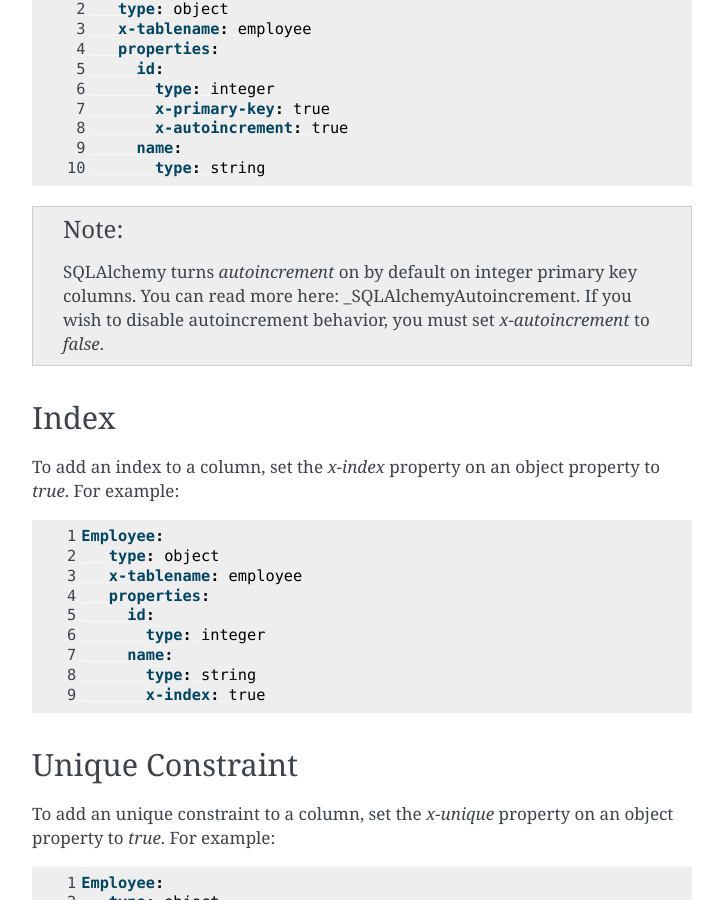
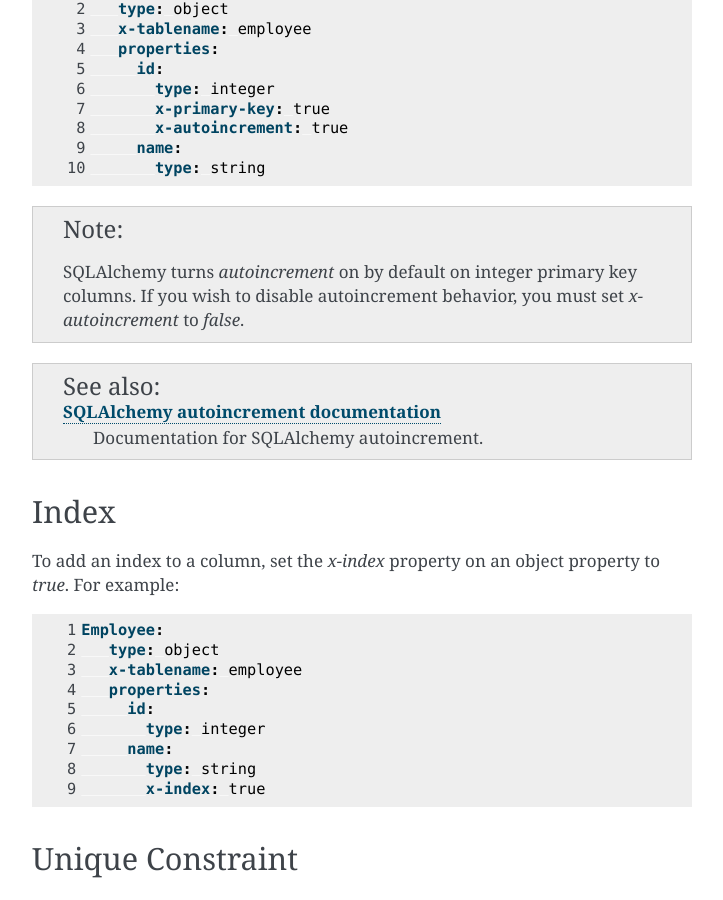
Before and after one commit to jdkandersson/OpenAlchemy, a Sphinx documentation site: the page built from docs/source/technical_details/column_modifiers.rst, in a window 1280 px wide and 900 px high, scrolled down 613 px. Shown: the whole window, without its empty margins (388-1111 px from the left). Built offline with Sphinx 7.4.7, drawn with Linux system fonts in a browser that asks for light colours; some of the changed text lies outside the part shown.

Commit message:
Added documentation

```diff
--- a/docs/source/technical_details/column_modifiers.rst
+++ b/docs/source/technical_details/column_modifiers.rst
@@ -42,9 +42,13 @@ For example:
 
 .. note::
     SQLAlchemy turns *autoincrement* on by default on integer primary key
-    columns. You can read more here: _SQLAlchemyAutoincrement. If you wish to
+    columns. If you wish to
     disable autoincrement behavior, you must set *x-autoincrement* to *false*.
-.. _SQLAlchemyAutoincrement: https://docs.sqlalchemy.org/en/13/core/metadata.html?highlight=autoincrement#sqlalchemy.schema.Column.__init__
+
+.. seealso::
+
+   `SQLAlchemy autoincrement documentation <https://docs.sqlalchemy.org/en/13/core/metadata.html?highlight=autoincrement#sqlalchemy.schema.Column.__init__>`_
+      Documentation for SQLAlchemy autoincrement.
 
 Index
 -----
--- a/docs/source/technical_details/index.rst
+++ b/docs/source/technical_details/index.rst
@@ -9,3 +9,4 @@ Technical Details
    column_modifiers
    null
    references
+   relationships
--- a/docs/source/technical_details/references.rst
+++ b/docs/source/technical_details/references.rst
@@ -1,3 +1,5 @@
+.. _references:
+
 References
 ==========
 
@@ -8,3 +10,7 @@ schemas section. This means that a single definition for a *property* of an
 use of references:
 
 .. literalinclude:: ../../../examples/ref-example-spec.yml
+
+.. seealso::
+    :ref:`relationship` shows how to define object references that result in
+    relationships between tables.
```
Also changed, not shown: other parts of docs/source/technical_details/column_modifiers.rst (+4 -0 lines), docs/source/technical_details/relationships.rst (added, +41 -0 lines), .pre-commit-config.yaml, 3 other files.
